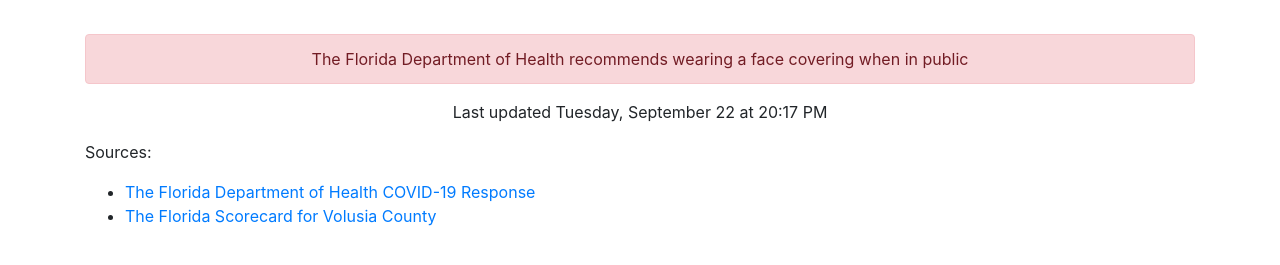
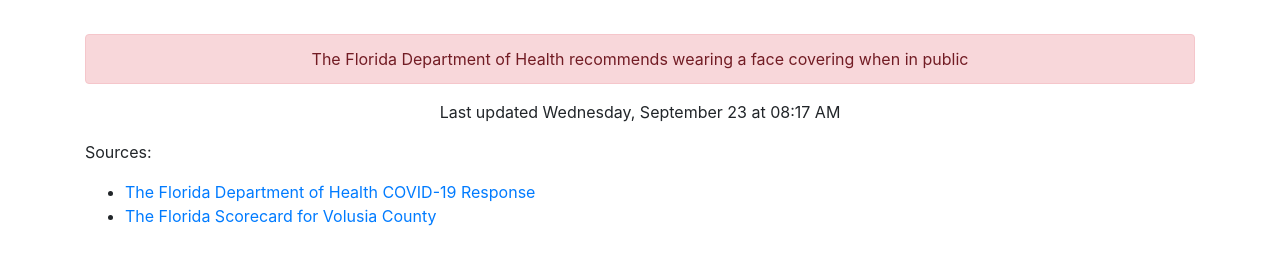
Before and after one commit to thinkjson/timeforchurch, a Jekyll site: the page built from index.md, in a window 1280 px wide. Shown: the part 612-877 px from the top of the page. Built offline with Jekyll 4.4.1, drawn with Linux system fonts in a browser that asks for light colours; our own code applies the rules of GitHub Pages for plain Markdown files.

Commit message:
Updating data

```diff
--- a/_includes/data.html
+++ b/_includes/data.html
@@ -9,4 +9,4 @@
     <div class="outcome text-danger">YES</div>
     <div class="alert alert-danger" role="alert">The Florida Department of Health recommends wearing a face covering when in public</div>
 
-    <p>Last updated Tuesday, September 22 at 20:17 PM</p>
+    <p>Last updated Wednesday, September 23 at 08:17 AM</p>
```
